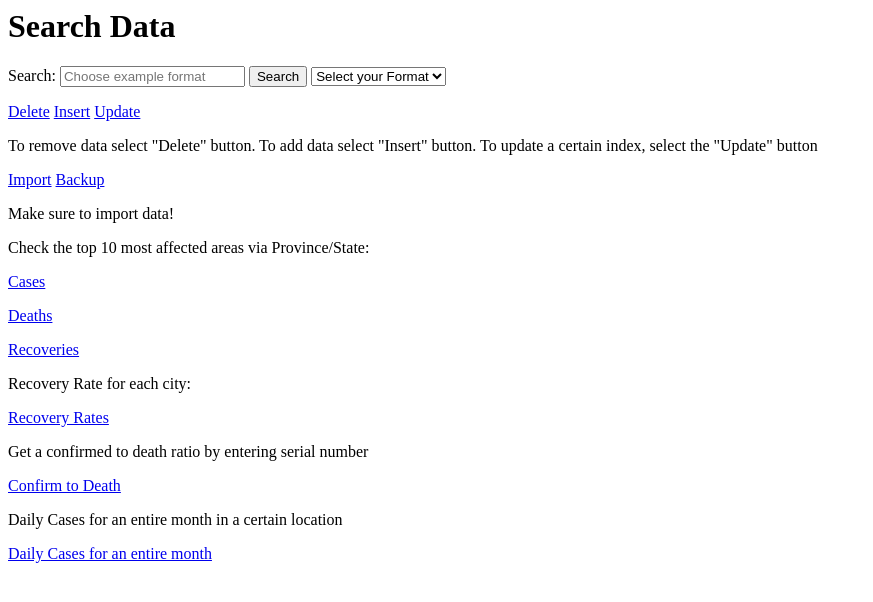
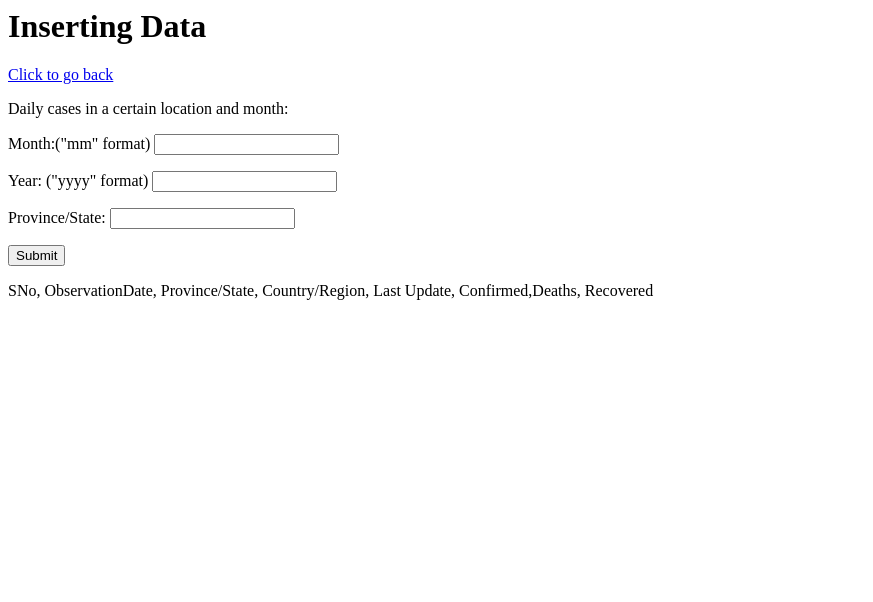
Before and after one commit to nholl004/Django-Warriors-Cont., a Django app: page /daily in a window 1280 px wide. Shown: the top 602 px of the page, without its empty margins (0-873 px from the left). Run offline with Django 3.2, Linux system fonts and the light colour scheme.

Commit message:
Working Daily cases feature

```diff
--- /dev/null
+++ b/server/templates/server_view/daily_cases.html
@@ -0,0 +1,16 @@
+<h1>Inserting Data</h1>
+
+<form method='POST'> {% csrf_token %}
+    <a class="btn btn-primary" href="/search">Click to go back</a>
+    <p>Daily cases in a certain location and month:</p>
+    <body>
+        <p>Month:("mm" format)  <input type="text" name="month"></p>
+        <p>Year: ("yyyy" format) <input type="text" name ="year"</p>
+        <p>Province/State: <input type="text" name="location"></p>
+        <button type="submit">Submit</button>
+        <p>SNo, ObservationDate, Province/State, Country/Region, Last Update, Confirmed,Deaths, Recovered</p>
+        {% for SNo, observ, state,country, lastUp, confirm, deaths, recover in data_info %}
+            <p>{{SNo}} , {{observ}} , {{state}} , {{country}} , {{lastUp}} , {{confirm}} , {{deaths}} , {{recover}}</p>
+        {% endfor %}
+    </body>
+</form>
--- a/server/views.py
+++ b/server/views.py
@@ -351,21 +351,35 @@ def rec_Rate(request):
 def daily_cases(request):
     #sort the cases of a certain location and month
     month = request.POST.get('month')
-    location = request.POST.get('location') #gets prvoince/state
+    year = request.POST.get('year')
+    location = request.POST.get('location') #gets province/state
 
-    startDate = '02/07/2021'
-    splitList = split_date(startDate)
-    month = splitList[0]
-    day = splitList[1]
-    year = splitList[2]
-    print(month)
-    print(day)
-    print(year)
-    return render(request, 'server_view/search.html')
+    #find the beginning of the month aka the first
+    #keep iterating until 28 days are iterated through
+    #a valid row is when month year current day and location are correct
 
-    #find the beginning of the month
-    #keep iterating until 28 days are iterated through
-    #for line in range(1, len(caseList)-1):
+    dailyCasesList = []
+    currDay = 1
+
+
+
+    for i in range(1, len(caseList) - 1):
+        splitList = split_date(caseList[i][1]) #split into 3  strings of "mm" "dd" "YYYY"
+        #convert the day to an integer
+        if(splitList[1][0] == '0'): #if first character in "dd" is 0 then convert second character to int
+            tmpDay = int(splitList[1][1])
+        else:
+            tmpDay = int(splitList[1])
+
+        if(splitList[0] == month and currDay == tmpDay and currDay <= 31 and splitList[2] == year and caseList[i][2] == location ):
+            #add valid row to list
+            dailyCasesList.append(caseList[i])
+            currDay = currDay + 1
+
+    # print(dailyCasesList[0:-1])
+    # print(currDay)
+    return render(request, 'server_view/daily_cases.html', {'data_info':dailyCasesList})
+
 
 
 def split_date(date):
```
Also changed, not shown: server/templates/server_view/search.html (line endings or trailing spaces), webserver/urls.py (line endings or trailing spaces).
